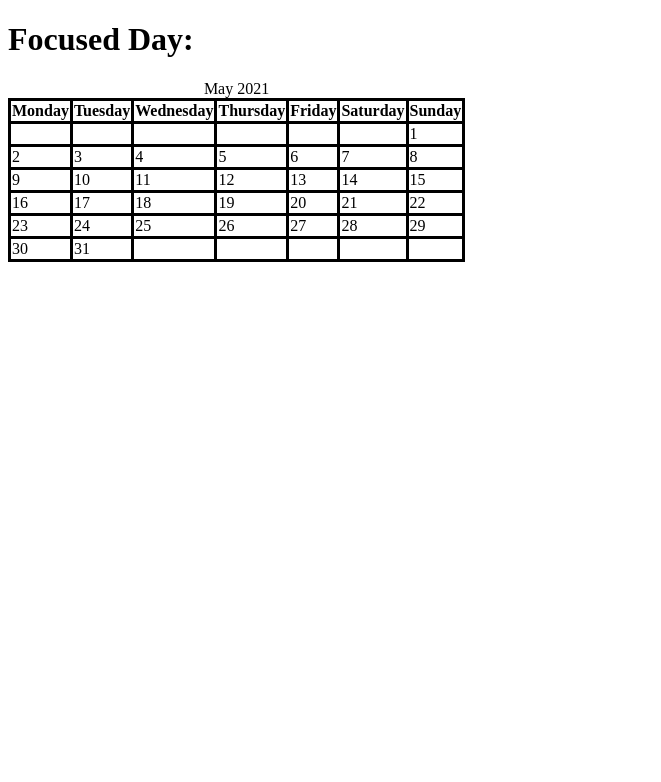
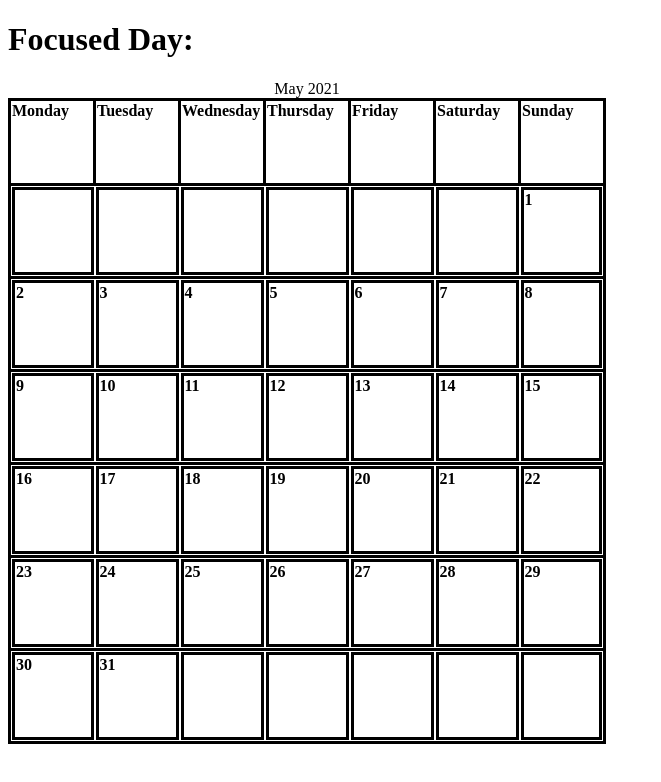
Before and after one commit to calvintanwj/Moments, a React (Create React App) app in the folder moments/: page / in a window 1280 px wide. Shown: the top 782 px of the page, without its empty margins (0-661 px from the left). Built offline with nearby package versions, Linux system fonts and the light colour scheme.

Commit message:
Add nested table and styling for calendar
Add a nested table within the DayBox which will hold the events for the
day
Basic styling for calendar

```diff
--- a/moments/src/Calendar.css
+++ b/moments/src/Calendar.css
@@ -1,9 +1,26 @@
+/* #Outer-Calendar {
+  border: solid;
+  border-collapse: collapse;
+}
+
+#Outer-Calendar > tbody > tr,
+#Outer-Calendar > thead > th {
+  border: solid;
+  text-align: center;
+  width: 80px;
+  height: 80px;
+} */
+
 table {
   border: solid;
   border-collapse: collapse;
 }
 
-th,
-td {
+tr,
+th {
   border: solid;
+  text-align: left;
+  vertical-align: top;
+  width: 80px;
+  height: 80px;
 }
--- a/moments/src/Calendar.js
+++ b/moments/src/Calendar.js
@@ -19,7 +19,17 @@ const dayNames = [
 function DayBox(props) {
     return (
         <td onClick={props.dayHandler}>
-            {props.label}
+            <table>
+                <thead>
+                    <tr>
+                        <th>{props.label}</th>
+                    </tr>
+
+                </thead>
+                <tbody>
+                </tbody>
+            </table>
+
         </td>
     );
 }
```
